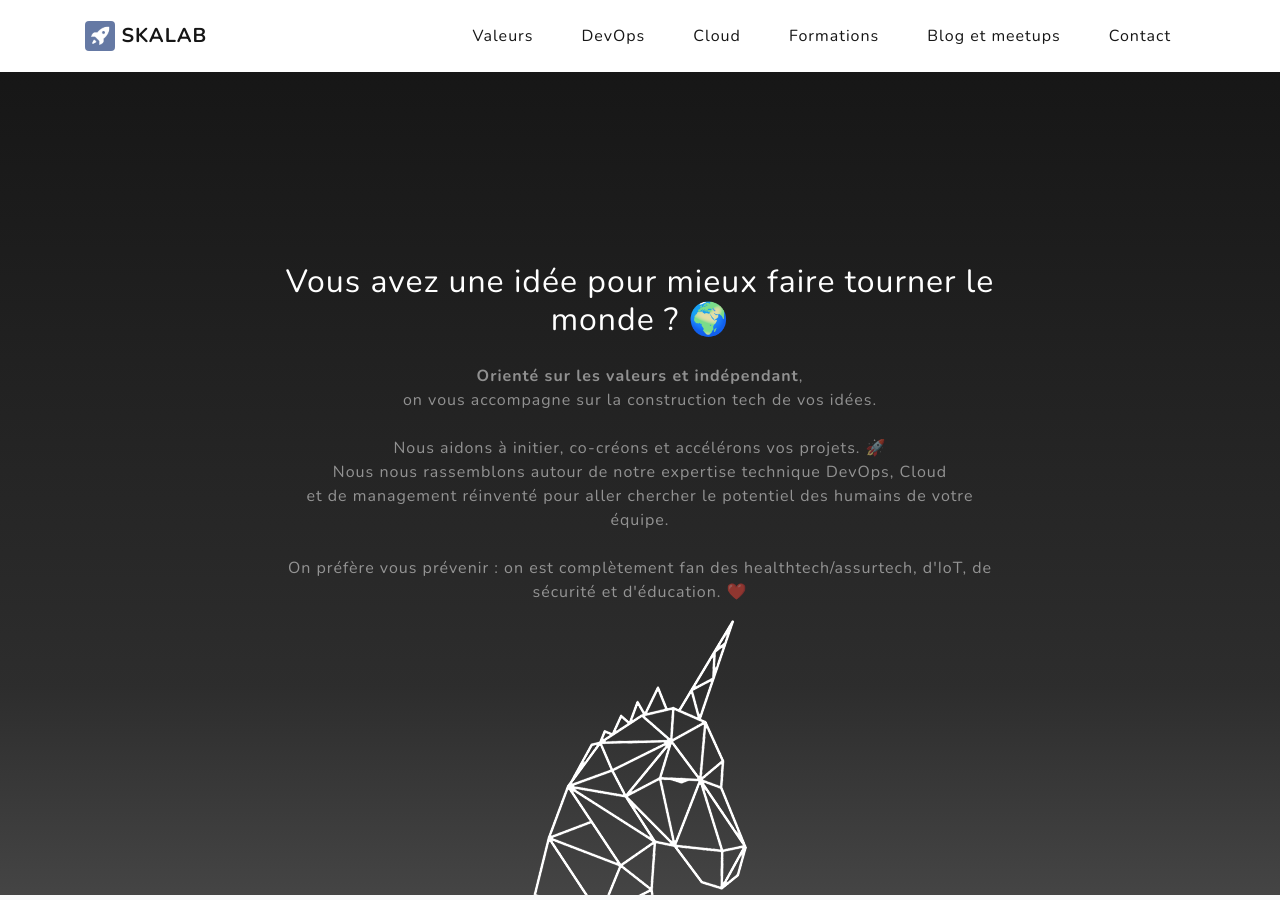
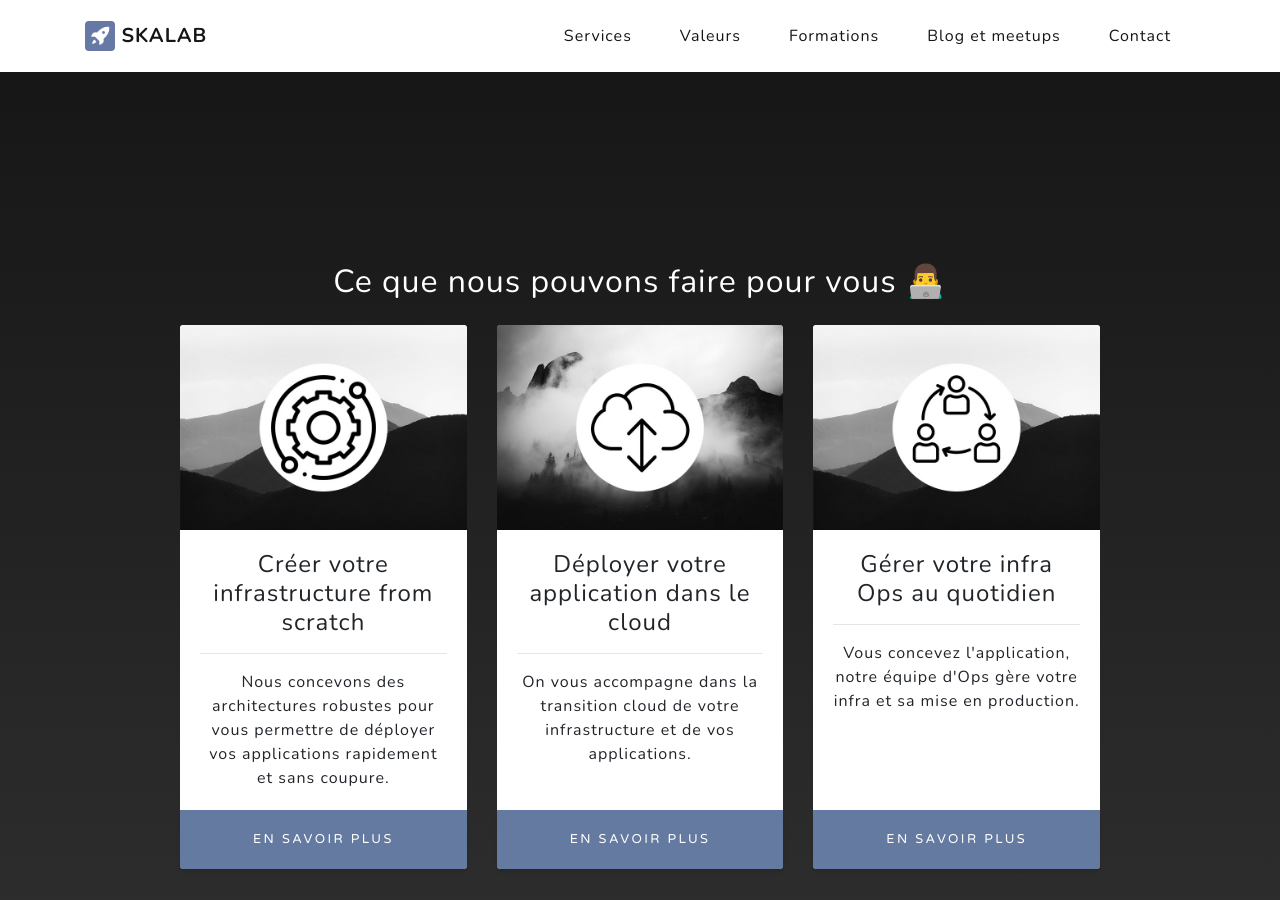
Before and after one commit to skalab/website, a Jekyll site: the page built from index.md, in a window 1280 px wide and 900 px high, scrolled down 842 px. Built offline with Jekyll 4.4.1, drawn with Linux system fonts in a browser that asks for light colours; nearby versions of some CDN libraries.

Commit message:
Added offers in index and updated navbar

```diff
--- a/_includes/navbar.html
+++ b/_includes/navbar.html
@@ -10,20 +10,17 @@
     </button>
     <div class="collapse navbar-collapse" id="navbarResponsive">
       <ul class="navbar-nav ml-auto">
-        <li class="nav-item">
-          <a class="nav-link js-scroll-trigger" href="/index.html#about">Valeurs</a>
+        <li class="nav-item dropdown">
+          <a class="nav-link js-scroll-trigger " href="/index.html#services">Services</a>
         </li>
         <li class="nav-item">
-          <a class="nav-link js-scroll-trigger" href="/index.html#devops">DevOps</a>
-        </li>
-        <li class="nav-item">
-          <a class="nav-link js-scroll-trigger" href="/index.html#cloud">Cloud</a>
+          <a class="nav-link js-scroll-trigger" href="/valeurs">Valeurs</a>
         </li>
         <li class="nav-item">
           <a class="nav-link js-scroll-trigger" href="/index.html#opsteam">Formations</a>
         </li>
         <li class="nav-item">
-          <a class="nav-link js-scroll-trigger" href="/blog.html">Blog et meetups</a>
+          <a class="nav-link js-scroll-trigger" href="/blog">Blog et meetups</a>
         </li>
         <li class="nav-item">
           <a class="nav-link js-scroll-trigger" href="/contact.html">Contact</a>
--- a/index.md
+++ b/index.md
@@ -9,31 +9,51 @@ layout: default
   <div class="mx-auto text-center">
     <h1 class="mx-auto my-0 text-uppercase">Make your tech ideas awesome</h1>
     <h2 class="text-white-50 mx-auto mt-2 mb-5">Experts cloud, infra et architecture, nous accompagnons les startups et les entreprises du numérique au travers du DevOps et du Management 3.0 🚀</h2>
-    <a href="#devops" class="btn btn-primary btn-fix m-2 js-scroll-trigger"><i class="fas fa-code fa-lg"></i> Nos services</a>
+    <a href="#services" class="btn btn-primary btn-fix m-2 js-scroll-trigger"><i class="fas fa-code fa-lg"></i> Nos services</a>
     <a href="#about" class="btn btn-secondary btn-fix m-2 js-scroll-trigger"><i class="fas fa-users fa-lg"></i> Nous connaitre️</a>
   </div>
 </div>
 </header>
 
 <!-- About Section -->
-<section id="about" class="about-section text-center">
-<div class="container">
-  <div class="row">
-    <div class="col-lg-8 mx-auto">
-      <h2 class="text-white mb-4">Vous avez une idée pour mieux faire tourner le monde ? 🌍</h2>
-      <p class="text-white-50">
-        <b>Orienté sur les valeurs et indépendant</b>,<br />on vous accompagne sur la construction tech de vos idées.<br />
-        <br />
-        Nous aidons à initier, co-créons et accélérons vos projets. 🚀<br />
-        Nous nous rassemblons autour de notre expertise technique DevOps, Cloud<br />et de management réinventé pour aller chercher le potentiel des humains de votre équipe.<br />
-        <br />
-        On préfère vous prévenir : on est complètement fan
-        des healthtech/assurtech, d'IoT, de sécurité et d'éducation. ❤️
-      </p>
-    </div>
-  </div>
-  <img src="/img/myunicorn.png" class="img-fluid" alt="Startup tech unicorn">
-</div>
+<section id="services" class="about-section">
+	<div class="container text-center">
+	  <div class="row mb-5">
+	    <div class="col-lg-10 mx-auto">
+	      	<h2 class="text-white mb-4">Ce que nous pouvons faire pour vous 👨‍💻</h2>
+			<div class="card-deck">
+			  <div class="card text-center border-0">
+			    <img src="/img/service-devops.jpg" class="card-img-top" alt="Skalab">
+			    <div class="card-body">
+			      <h4 class="card-title">Créer votre infrastructure from scratch</h4>
+			      <hr class="d-none d-lg-block mr-0">
+			      <p class="card-text">Nous concevons des architectures robustes pour vous permettre de déployer vos applications rapidement et sans coupure.</p>
+			    </div>
+			    <a class="card-footer btn btn-primary" href="#devops">En savoir plus</a>
+			  </div>
+			  <div class="card text-center border-0">
+			  <img src="/img/service-infra.jpg" class="card-img-top" alt="Skalab">
+			    <div class="card-body">
+			      <h4 class="card-title">Déployer votre application dans le cloud</h4>
+			      <hr class="d-none d-lg-block mr-0">
+			      <p class="card-text">On vous accompagne dans la transition cloud de votre infrastructure et de vos applications.</p>
+			    </div>
+			    <a class="card-footer btn btn-primary" href="#devops">En savoir plus</a>
+			  </div>
+			  <div class="card text-center border-0">
+			  	<img src="/img/service-team.jpg" class="card-img-top" alt="Skalab">
+			    <div class="card-body">
+			      <h4 class="card-title">Gérer votre infra Ops au quotidien</h4>
+			      <hr class="d-none d-lg-block mr-0">
+			      <p class="card-text">Vous concevez l'application, notre équipe d'Ops gère votre infra et sa mise en production.</p>
+			    </div>
+			    <a class="card-footer btn btn-primary" href="#devops">En savoir plus</a>
+			  </div>
+			</div>
+	    </div>
+	  </div>
+	 <img src="/img/myunicorn.png" class="img-fluid" alt="Startup tech unicorn">
+	</div>
 </section>
 
 <!-- Les projets -->
```
